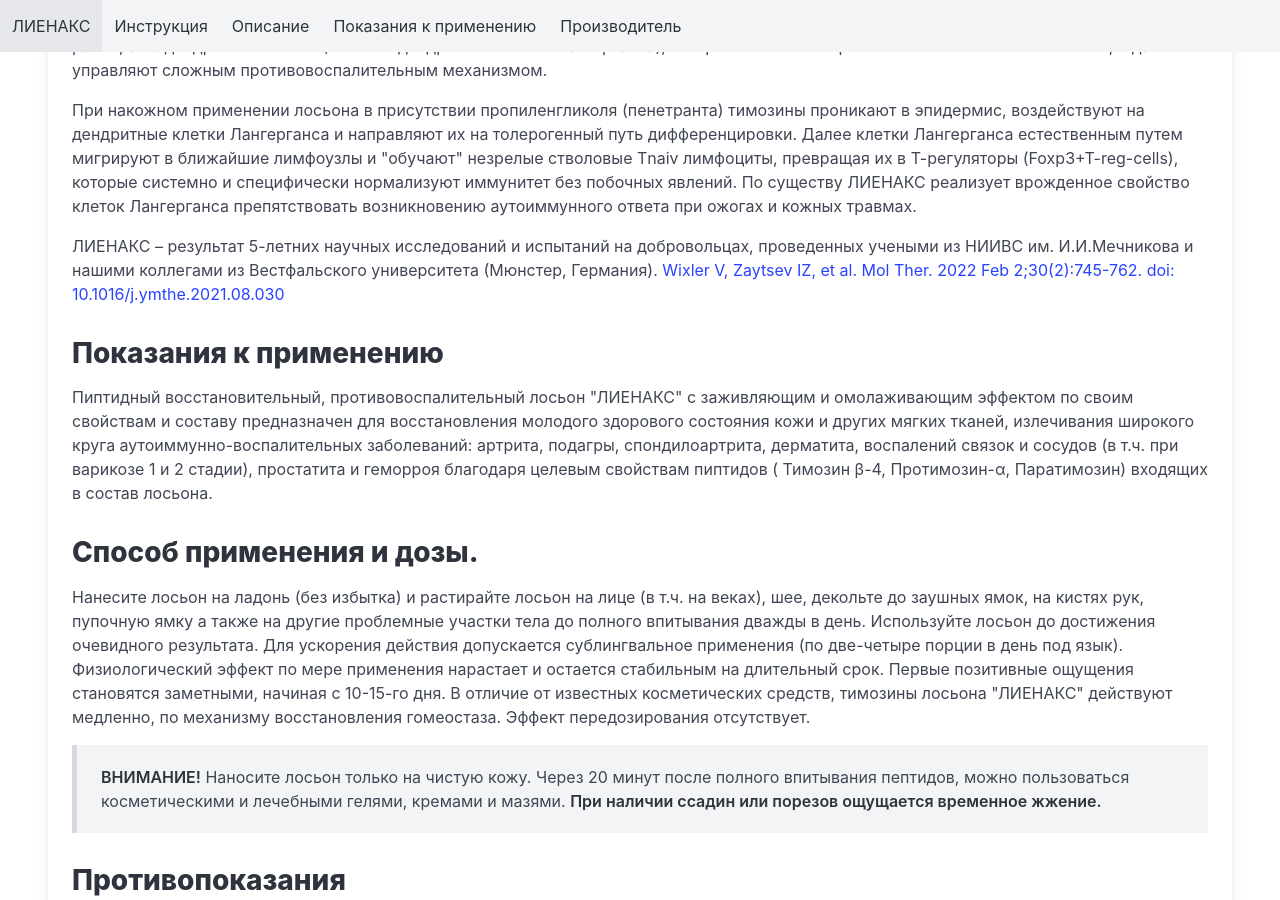
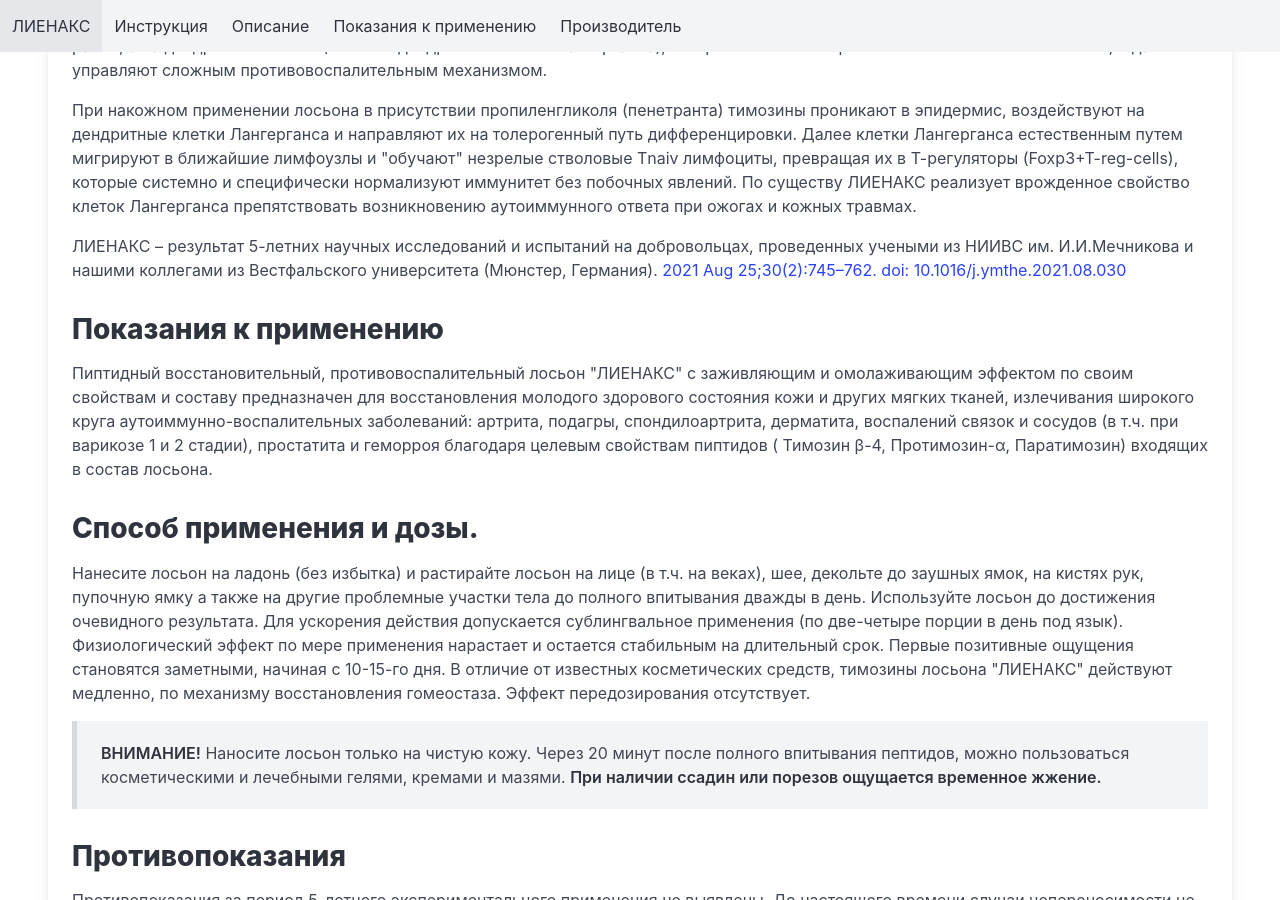
Before and after one commit to w3craft/lienax, a Jekyll site: the page built from index.html, in a window 1280 px wide and 900 px high, scrolled down 740 px. Built offline with Jekyll 4.4.1, drawn with Linux system fonts in a browser that asks for light colours; some of the changed text lies outside the part shown.

Commit message:
Update index.html

```diff
--- a/index.html
+++ b/index.html
@@ -43,7 +43,7 @@
           <p>
             ЛИЕНАКС – результат 5-летних научных исследований и испытаний на добровольцах, проведенных учеными из НИИВС
             им. И.И.Мечникова и нашими коллегами из Вестфальского университета (Мюнстер, Германия).
-            <a href="https://pmc.ncbi.nlm.nih.gov/articles/PMC8821926/" target="_blank" >Wixler V, Zaytsev IZ, et al. Mol Ther. 2022 Feb 2;30(2):745-762. doi: 10.1016/j.ymthe.2021.08.030</a>
+            <a href="https://pmc.ncbi.nlm.nih.gov/articles/PMC8821926/" target="_blank" > 2021 Aug 25;30(2):745–762. doi: 10.1016/j.ymthe.2021.08.030</a>
           </p>
 
           <p id="use"></p>
@@ -130,7 +130,7 @@
         <p>
           Изготовитель/Организация, уполномоченная за принятие претензий от потребителя: <a href="https://bioservice.ru/" target="_blank">АО БТК "Биосервис"</a>, 109089, Россия, г. Москва, ул. Угрешская, дом 2, стр.76, этаж 4, пом. 12. Декларация о соответствии: ЕАЭС № RU Д-RU.РА05.В.78340/23, ГОСТ 31679-2012; МКС 71.100.70; от 2013-07-01
         </p>
-        <p>"Лиенакс" прошел лабораторные и клинические аттестационные испытания в сертификационном центре АНО "Парфюмтест". По их результатам лосьону были присвоены государственные реквизиты: ГОСТ 31679-2012; МКС 71.100.70; Декларация о соответствии № еаэс N RU Д-RU.РА05.В.78340/23.
+        <p>"Лиенакс" прошел лабораторные и клинические аттестационные испытания в сертификационном центре АНО "Парфюмтест". По их результатам лосьону были присвоены государственные реквизиты: ГОСТ 31679-2012; МКС 71.100.70; Декларация о соответствии № еаэс N RU Д-RU.РА05.В.78340/23. <a href="https://patenton.ru/patent/RU2766340C1.pdf">Патент RU-2766340, И.З.Зайцев, В.Викслер и соавт. 2021</a>
         </p>
         <h2>Закрепление результатов</h2>
         <p>
```
